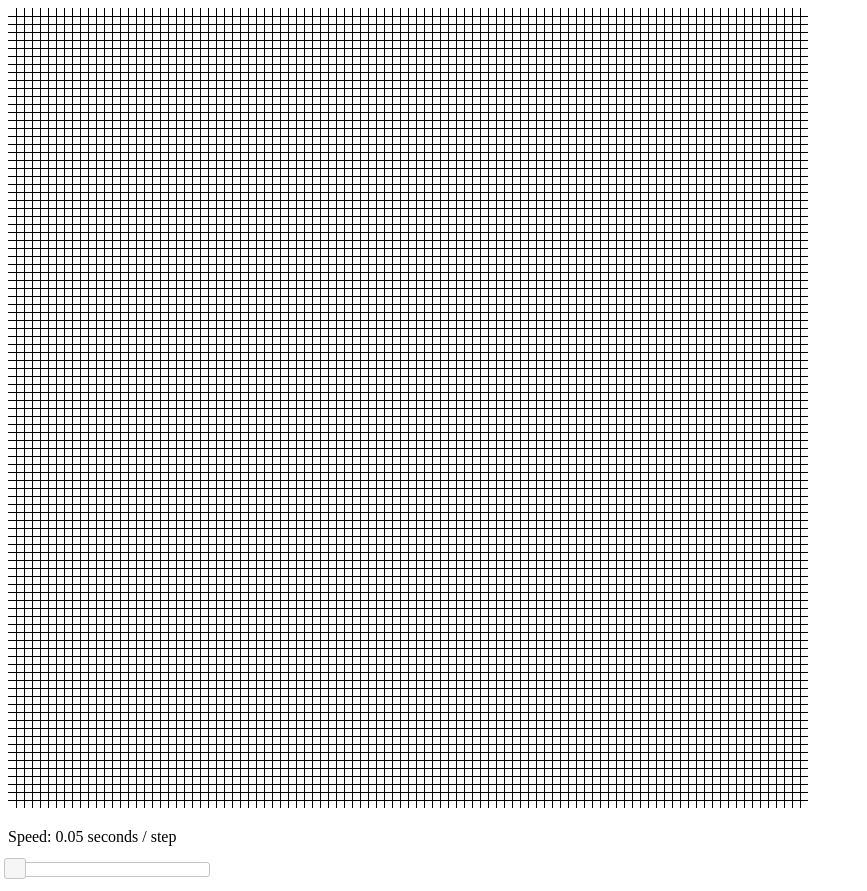
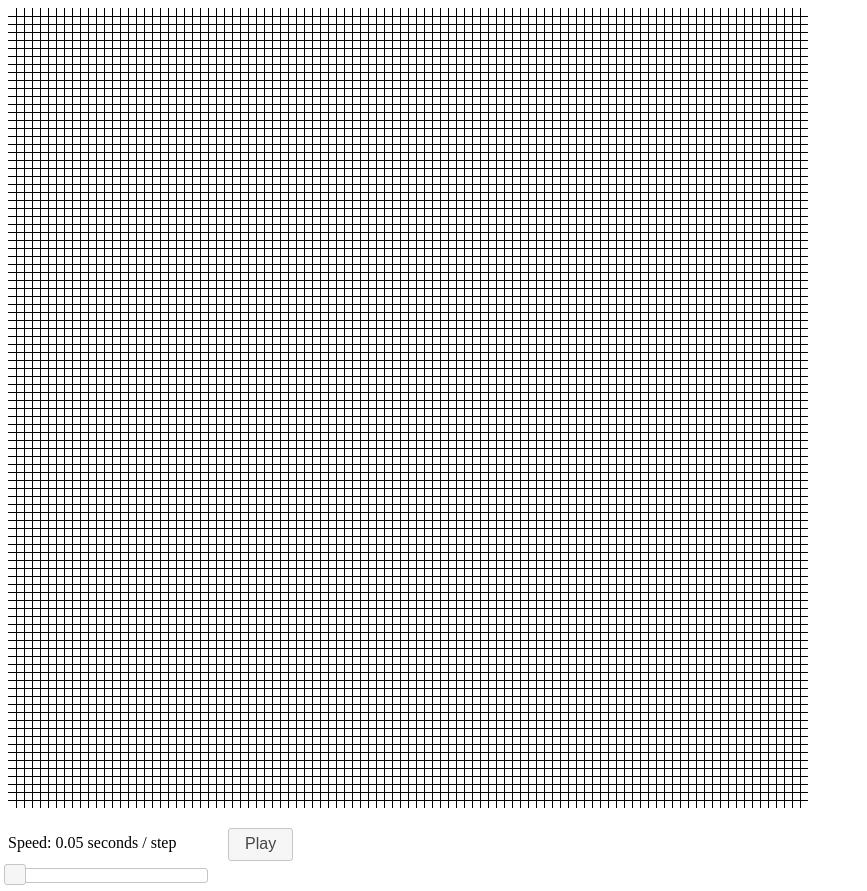
Before and after one commit to RLuckom/jsGameOfLife, a plain HTML site: page democanvasgameoflife.html in a window 1280 px wide. Shown: the whole page, without its empty margins (0-867 px from the left). Drawn offline with nearby package versions, Linux system fonts and the light colour scheme.

Commit message:
added play/pause button.

```diff
--- a/democanvasgameoflife.html
+++ b/democanvasgameoflife.html
@@ -1,6 +1,8 @@
-<!DOCTYPE html>
-<html>
+<!DOCTYPE HTML PUBLIC "-//W3C//DTD HTML 4.01 Transitional//EN"
+"http://www.w3.org/TR/html4/loose.dtd">
+<html xmlns="http://www.w3.org/1999/xhtml">
 	<head>
+		<meta http-equiv="Content-Type" content="text/html; charset=utf-8" />
 		<link rel="stylesheet" type="text/css" href="http://code.jquery.com/ui/1.10.4/themes/smoothness/jquery-ui.css">
 		<script src="http://code.jquery.com/jquery-1.9.1.js"></script>
 		<script src="http://code.jquery.com/ui/1.10.4/jquery-ui.js"></script>
--- a/src/js/canvasgameoflife.js
+++ b/src/js/canvasgameoflife.js
@@ -333,7 +333,7 @@ GOL.prototype = {
 						x: x,
 						y: y,
 						alive: this.world[y][x] ? this.dead : this.alive
-						})
+					});
 				}
 			}
 		}
@@ -382,9 +382,12 @@ function CanvasGameOfLife(screenWidth, screenHeight, unitWidth, unitHeight) {
 	this.engine = new GOL(unitWidth, unitHeight);
 	this.waitTime = 50;
 
+	this.mouseIn = false;
+	this.pauseButtonChecked = true;
+
 	var this_ = this;
 	this.canvas.canvas.addEventListener('click',
-			function(evt) {
+			function (evt) {
 		        var rect = this_.canvas.canvas.getBoundingClientRect(),
 		            point = {x: evt.clientX - rect.left,
 		        	         y: evt.clientY - rect.top};
@@ -393,9 +396,13 @@ function CanvasGameOfLife(screenWidth, screenHeight, unitWidth, unitHeight) {
     this.canvas.canvas.addEventListener("mouseleave", this.makeOnMouseLeave());
     this.canvas.canvas.addEventListener("mouseenter", this.makeOnMouseEnter());
 	this.div = document.createElement('div');
-	this.div.setAttribute('style', 'position: relative;');
-	this.div.appendChild(this.canvas.canvas)
+	var style = "display: block;";
+	this.canvas.canvas.setAttribute('style', style);
+	this.div.setAttribute('style', 'position: relative; display: block;');
+	this.div.appendChild(this.canvas.canvas);
 	this.div.appendChild(this.createSlider());
+	this.div.appendChild(this.createPauseButton());
+	this.runGameOfLife();
 }
 
 CanvasGameOfLife.prototype = {
@@ -406,7 +413,7 @@ CanvasGameOfLife.prototype = {
 	 */
 	makeRunCallback: function () {
 		canvasGOL = this;
-			return function() {
+		return function () {
 			canvasGOL.runGameOfLife();
 		};
 	},
@@ -415,10 +422,10 @@ CanvasGameOfLife.prototype = {
 	 * @return {function} - no-argument function that sets this.running
 	 *                      to true and runs this.runGameOfLife.
 	 */
-		makeOnMouseLeave: function() {
+	makeOnMouseLeave: function () {
 		canvasGOL = this;
-			return function() {
-				canvasGOL.running = true;
+		return function () {
+			canvasGOL.mouseIn = false;
 			canvasGOL.runGameOfLife();
 		};
 	},
@@ -427,10 +434,10 @@ CanvasGameOfLife.prototype = {
 	 * @return {function} - no-argument function that sets this.running
 	 *                      to false.
 	 */
-		makeOnMouseEnter: function() {
+	makeOnMouseEnter: function () {
 		canvasGOL = this;
-			return function() {
-				canvasGOL.running = false;
+		return function () {
+			canvasGOL.mouseIn = true;
 		};
 	},
 
@@ -439,7 +446,7 @@ CanvasGameOfLife.prototype = {
 	 * to run another step.
 	 */
 	runGameOfLife: function () {
-			if (!this.running) {
+		if (this.mouseIn || this.pauseButtonChecked) {
 			return;
 		}
 		var dirtyCells = this.scale.cellsToSquares(this.engine.nextStep());
@@ -452,13 +459,13 @@ CanvasGameOfLife.prototype = {
 	 *
 	 * @param point {object} :{x:x, y:y}
 	 */
-		toggleSquare: function(point) {
+	toggleSquare: function (point) {
 		var cell = this.engine.toggle(this.scale.cellFromPoint(point));
 		this.canvas.updateStep([this.scale.cellToSquare(cell)]);
 	},
 
 	/** creates slider element. */
-		createSlider: function() {
+	createSlider: function () {
 		var this_ = this;
 	    var sliderInput = document.createElement('input');
 	    sliderInput.setAttribute('type', 'text');
@@ -471,7 +478,7 @@ CanvasGameOfLife.prototype = {
 			min: 0,
 			max: 2000,
 			step: 25,
-				slide: function(event, ui) {
+			slide: function (event, ui) {
 				this_.waitTime = ui.value;
 				var speed = ui.value / 1000 + " seconds / step";
 				sliderLabel.textContent = "Speed: " + speed;
@@ -481,13 +488,43 @@ CanvasGameOfLife.prototype = {
 		var labelPara = document.createElement('p');
 	    var slider = document.createElement('div');
 	    $(slider).slider(sliderSpec);
-			var style = 'position: relative; display: block; width: 200px;';
-		    slider.setAttribute('style', style);
+		var style = 'position: static; display: inline-block; width: 200px;';
+	    sliderDiv.setAttribute('style', style);
 	    slider.setAttribute('id', 'GoLSlider');
 	    labelPara.appendChild(sliderLabel);
 	    sliderDiv.appendChild(labelPara);
 	    sliderDiv.appendChild(slider);
 	    return sliderDiv;
+	},
+
+	createPauseButton: function () {
+		var button = document.createElement("input");
+		var label = document.createElement("label");
+		var pauseButtonDiv = document.createElement('div');
+		var style = 'position: relative; display: inline-block; width: 200px; margin: 20px;';
+
+		button.setAttribute("type", "checkbox");
+		pauseButtonDiv.setAttribute('style', style);
+		button.setAttribute("id", "pauseButton");
+		label.setAttribute('for', "pauseButton");
+		label.textContent = "Play";
+		var this_ = this;
+		$(button).change(function () {
+			if (this.checked) {
+				this_.pauseButtonChecked = false;
+				$(button).button("option", "label", 'Pause');
+				this_.runGameOfLife();
+			}
+			else {
+				this_.pauseButtonChecked = true;
+				$(button).button("option", "label", 'Play');
+			}
+		});
+		pauseButtonDiv.appendChild(button);
+	    pauseButtonDiv.appendChild(label);
+		//pauseButtonDiv.setAttribute('style', style);
+		$(button).button();
+		return pauseButtonDiv;
 	}
 };
 
```
Lines whose indentation alone changed are shown as unchanged.
